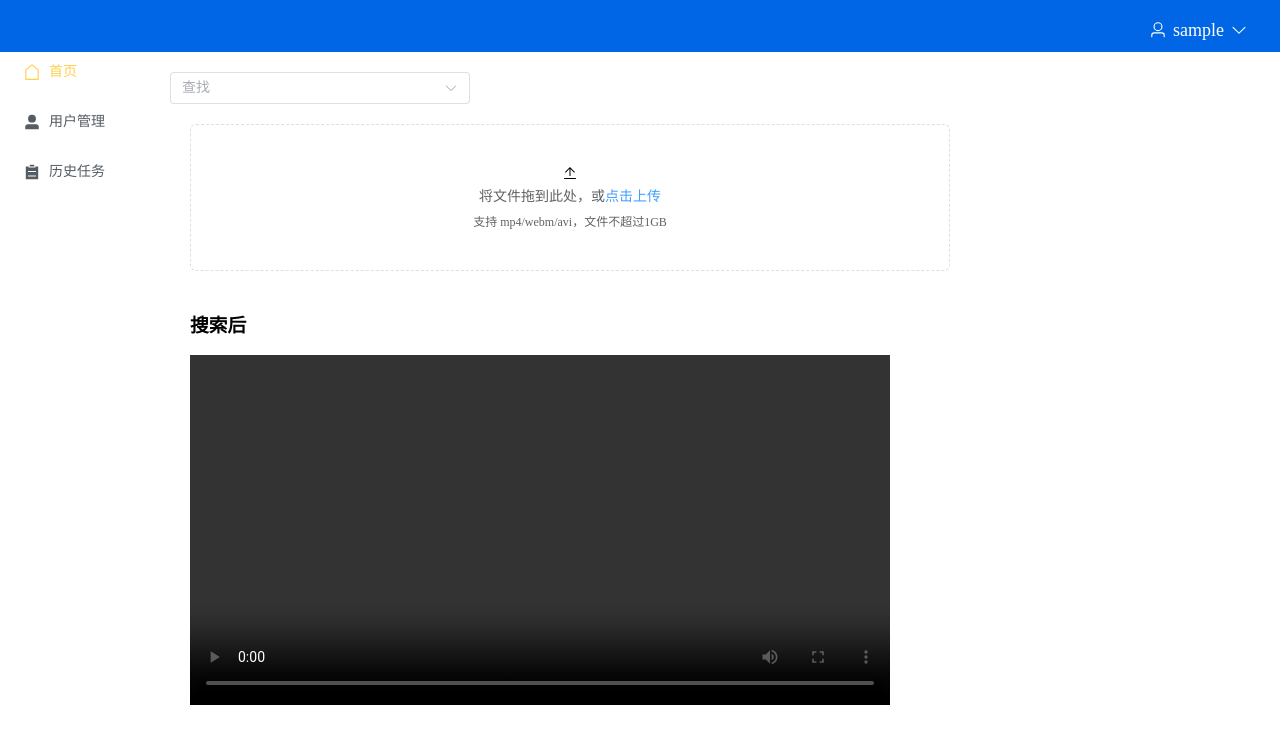
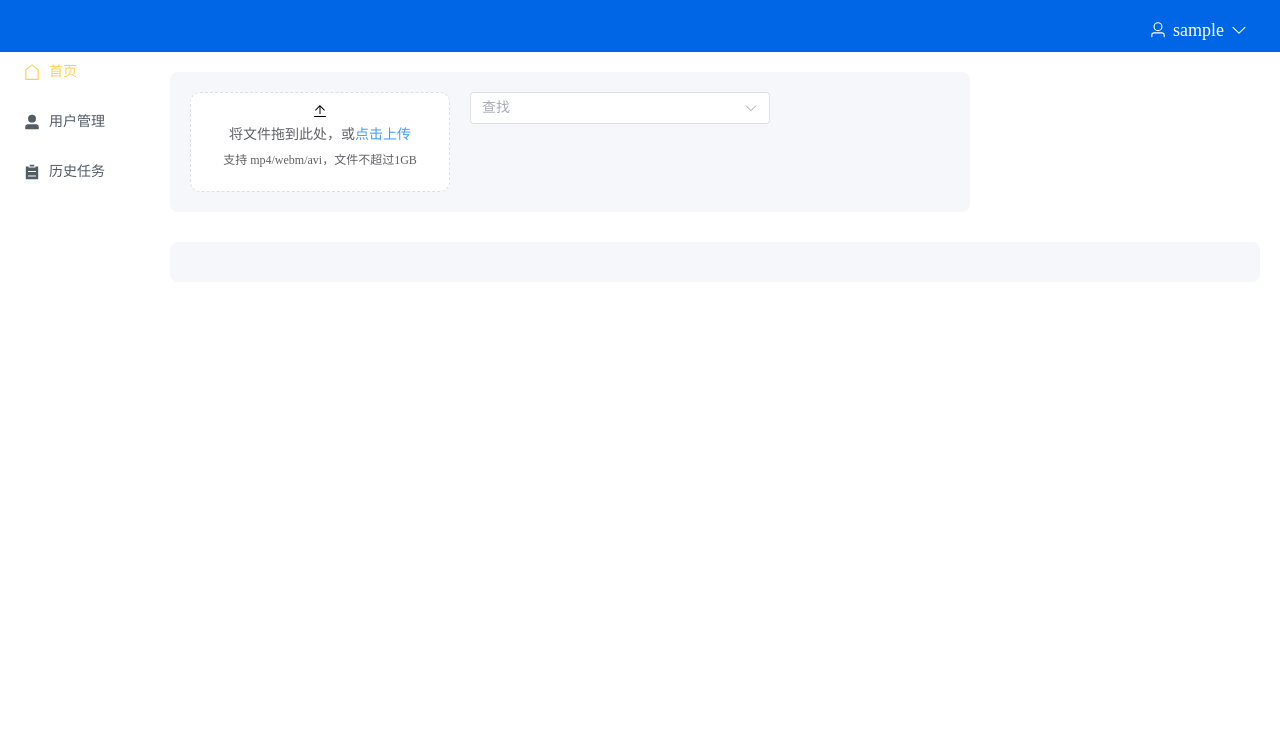
Before and after one commit to CDX-Imcui/VideoSearch, a Vue app in the folder vue3/: page / in a window 1280 px wide. Shown: the top 744 px of the page. Built offline with nearby package versions, Linux system fonts and the light colour scheme; sample sign-in values are in the browser's storage.

Commit message:
优化前端ui、响应逻辑

```diff
--- a/vue3/src/views/HomeView.vue
+++ b/vue3/src/views/HomeView.vue
@@ -1,10 +1,30 @@
 <template>
+  <!--上传区域-->
+  <div class="upload-section">
+    <el-upload
+        drag
+        class="custom-upload"
+        action="http://localhost:8080/api/files/upload"
+        :before-upload="beforeUpload"
+        :on-change="handleFileChange"
+        :on-success="successUpload"
+        :on-progress="handleProgress"
+        :show-file-list="fileList.length > 0"
+        :file-list="fileList"
+        accept="video/*">
+      <el-icon>
+        <Upload/>
+      </el-icon>
+      <div class="el-upload__text">将文件拖到此处，或<em>点击上传</em></div>
+      <div class="el-upload__tip">支持 mp4/webm/avi，文件不超过1GB</div>
+    </el-upload>
+
     <el-select
         v-model="selectedClasses"
         multiple
         filterable
         placeholder="查找"
-      style="width: 300px">
+        class="class-selector">
       <el-option
           v-for="item in CLASS_NAMES"
           :key="item"
@@ -16,57 +36,47 @@
         {{ item }}
       </el-option>
     </el-select>
-
-
-  <div class="video-upload-container">
-    <div class="upload-section" v-show="!LocalVideoURL">
-      <el-upload
-          class="upload-demo"
-          drag
-          action="http://localhost:8080/api/files/upload"
-          :before-upload="beforeUpload"
-          :on-change="handleFileChange"
-          :on-success="successUpload"
-          accept="video/*"
-      >
-        <el-icon>
-          <Upload/>
-        </el-icon>
-        <!--        上传-->
-        <div class="el-upload__text">将文件拖到此处，或<em>点击上传</em></div>
-        <div class="el-upload__tip">支持 mp4/webm/avi，文件不超过1GB</div>
-      </el-upload>
   </div>
 
-    <div style="display:flex; align-items: flex-start; gap: 40px;">
-      <div v-show="LocalVideoURL">
+  <!--视频播放区域-->
+  <div class="video-section">
+    <div v-show="LocalVideoURL" class="video-container">
       <h3>原视频</h3>
-        <video :src="LocalVideoURL" controls style="height: 350px;display: block; "/>
+      <video :src="LocalVideoURL" controls class="video-player"/>
+      <el-button
+          v-show="form.video_guid"
+          type="primary"
+          class="button"
+          @click="submitVideo">
+        <span>提交</span>
+      </el-button>
     </div>
-      <div v-show="processed">
+
+    <div v-show="processed" class="video-container">
       <h3>搜索后</h3>
-        <!--        取消src，避免一上来就去访问后端，等提交成功任务-->
-        <!--        <video id="resultVideo" controls :src="'http://localhost:8080/api/files/'+ form.video_guid+ '_finished'"-->
-        <video id="resultVideo" controls
-               type="video/mp4" style="height: 350px;display: block; "
-               preload="metadata">does not support the video tag
+      <video
+          id="resultVideo"
+          controls
+          type="video/mp4"
+          class="video-player"
+          preload="metadata">
+        does not support the video tag
       </video>
+      <el-button class="button" type="success" @click="showStats">
+        <el-icon>
+          <DataAnalysis/>
+        </el-icon>
+        <span>分析统计</span>
+      </el-button>
     </div>
   </div>
 
-  </div>
-  <el-button v-show="form.video_guid"
-             type="primary"
-             style="margin-left: 20px; align-items: center"
-             @click="submitVideo">
-    <span>提交</span>
-  </el-button>
 </template>
 
 <script setup lang="ts">
 import {reactive, ref} from 'vue'
+import {Upload, DataAnalysis} from "@element-plus/icons-vue";
 import {ElMessage} from "element-plus";
-import {Upload} from "@element-plus/icons-vue";
 import request from "@/utils/request.ts";
 
 const CLASS_NAMES = ref<string[]>(["person", "bicycle", "car", "motorcycle", "airplane", "bus", "train",
@@ -103,7 +113,7 @@ const user = ref(
 
 const LocalVideoURL = ref<string | undefined>(undefined);//要求 LocalVideoURL 在无视频时为假值
 // const LocalVideoURL = ref<string>('');//在布尔上下文中，undefined 和空字符串都会被视为 false，也可以
-const processed = ref<boolean>(true);
+const processed = ref<boolean>(false);
 
 function beforeUpload(file: File) {
   const maxSize = 1024 * 1024 * 1024; // 1GB
@@ -128,9 +138,16 @@ interface Response<T> {
   data: T;
 }
 
+const fileList = ref<any[]>([]);
+
+function handleProgress(_event: any, file: any) {
+  fileList.value = [file];  // 在上传过程中显示文件
+}
+
 function successUpload(res: Response<string>) {
   form.video_guid = res.data;
   console.log(res);
+  fileList.value = [];  // 上传完成后清空文件列表，进度条消失
 }
 
 const submitVideo = async () => {
@@ -167,6 +184,7 @@ function checkVideoReady(videoGuid: string) {
         // 检查视频是否真正可播放，监听 loadeddata 事件以确保视频确实已加载
         video.onloadeddata = () => {
           if (pollInterval) {
+            processed.value = true;//记录下处理完毕
             clearInterval(pollInterval);//停止轮询
             pollInterval = null;
           }
@@ -174,46 +192,75 @@ function checkVideoReady(videoGuid: string) {
         };
 
         video.onerror = () => {
-          console.log('视频加载失败，继续轮询...');
+          console.log('暂无视频，继续轮询...');
         };
 
         video.load();
       }
     } catch (err) {
-      // 请求失败说明文件还没准备好，不处理
-      console.log('等待视频生成中…' + err);
+      console.log('轮询错误：' + err);
     }
   }, 2000); // 每2秒轮询一次
 }
 
+// 显示信息
+const showStats = () => {
+  if (!form.video_guid) {
+    ElMessage.warning('先上传视频');
+    return;
+  }
+
+};
 
 </script>
 
 <style scoped>
-.video-upload-container {
+
+.upload-section {
+  display: flex;
+  max-width: 800px;
+  gap: 20px;
+  margin-bottom: 30px;
   padding: 20px;
-  max-width: 800px;
+  border-radius: 8px;
+  background-color: #f5f7fa;
 }
 
-.upload-section {
-  margin-bottom: 20px;
+.custom-upload :deep(.el-upload-dragger) {
+  width: 260px;
+  height: 100px;
+  padding: 10px;
+  border-radius: 10px;
+}
+
+.class-selector {
+  width: 300px;
+}
+
+.video-section {
+  display: flex;
+  align-items: flex-start;
+  gap: 40px;
+  padding: 20px;
+  border-radius: 8px;
+  background-color: #f5f7fa;
+}
+
+.video-container {
+  background: white;
+  padding: 15px;
+  border-radius: 6px;
+  box-shadow: 0 2px 4px rgba(0, 0, 0, 0.05);
 }
 
 .video-player {
-  width: 100%;
-  max-height: 400px;
-  border-radius: 8px;
-  box-shadow: 0 0 8px rgba(0, 0, 0, 0.1);
+  height: 350px;
+  display: block;
+  border-radius: 4px;
 }
 
-.empty-box {
-  height: 200px;
-  background: #f5f5f5;
-  border: 2px dashed #ccc;
-  display: flex;
-  align-items: center;
-  justify-content: center;
-  color: #888;
-  font-size: 16px;
+.button {
+  margin: 10px 0;
+  width: 100%;
 }
 </style>
```
Also changed, not shown: 1 other file (tests, documents, lock files or other folders). Lines whose indentation alone changed are shown as unchanged.
